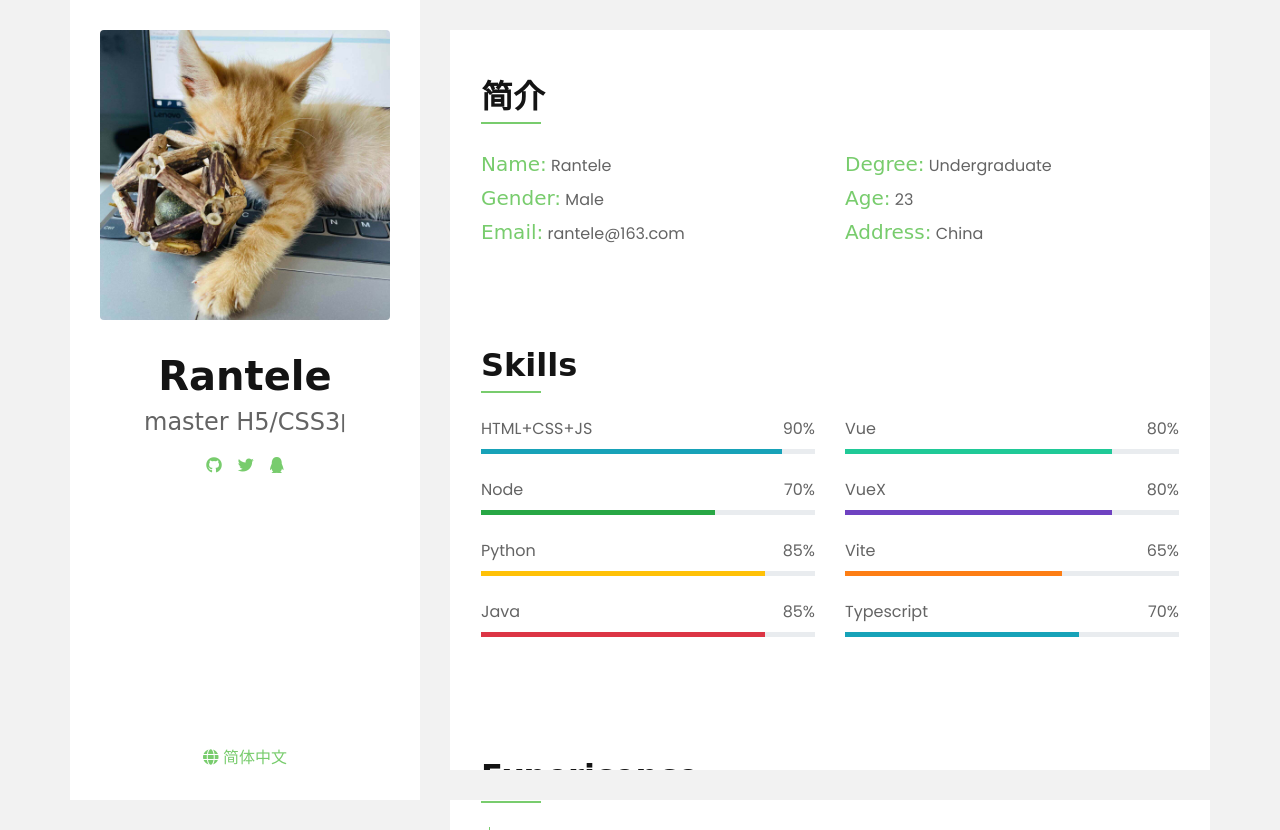
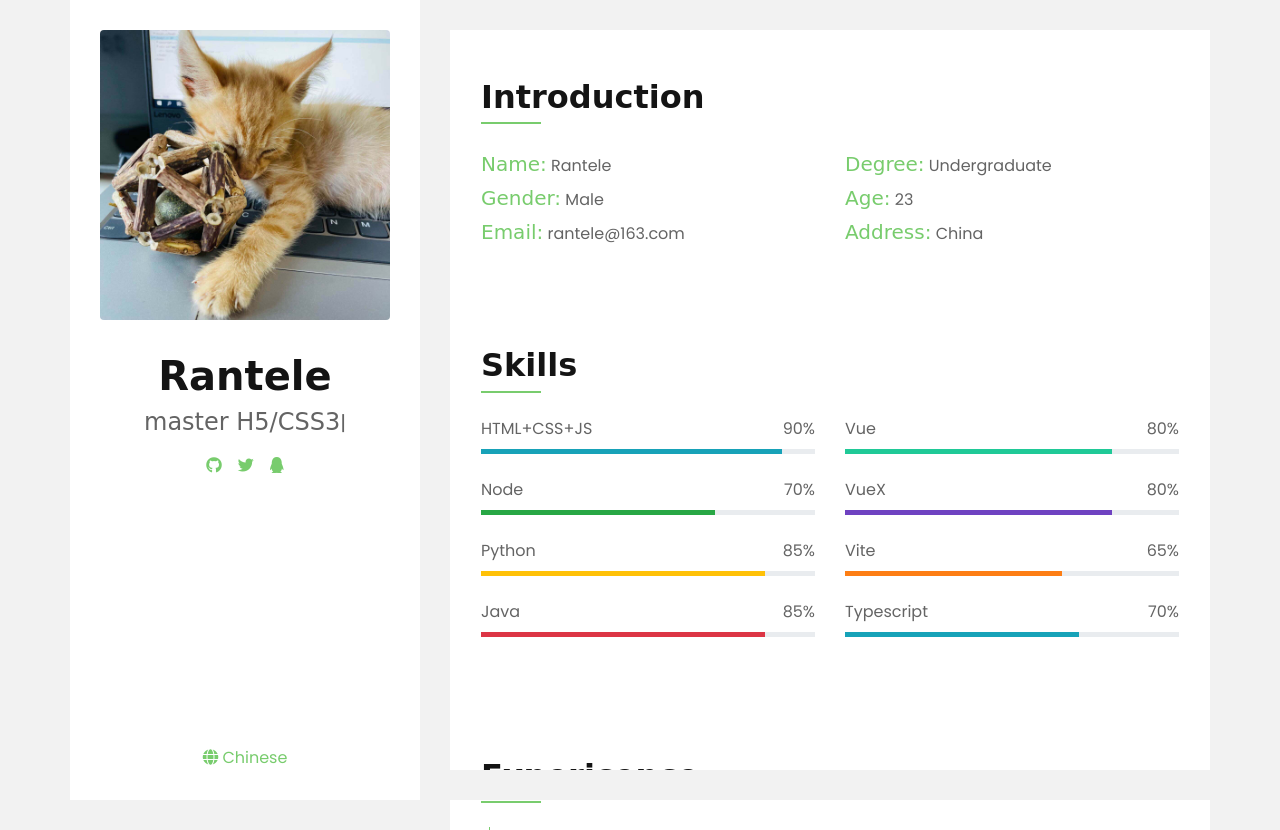
Before and after one commit to Rantele/Rantele.github.io, a plain HTML site: page index_en.html in a window 1280 px wide. Shown: the top 830 px of the page. Drawn offline with nearby package versions, Linux system fonts and the light colour scheme; a web font is replaced by a local one.

Commit message:
Update index_en.html

```diff
--- a/index_en.html
+++ b/index_en.html
@@ -43,7 +43,7 @@
             <a class="mx-2" href="tencent://message/?uin=3400425400&Site=&Menu=yes"><i class="fab fa-qq"></i></a>
           </div>
           <div class="d-flex justify-content-center mt-auto">
-            <a class="mx-2" href="./index.html" style="text-decoration: none;"><i class="fa fa-globe"></i> 简体中文</a>
+            <a class="mx-2" href="./index.html" style="text-decoration: none;"><i class="fa fa-globe"></i> Chinese</a>
           </div>
         </div>
         <div class="sidebar-icon d-flex flex-column h-100 justify-content-center text-right">
@@ -55,7 +55,7 @@
         <div class="container bg-white py-5">
           <div class="row px-3">
             <div class="col-12">
-              <h2 class="title position-relative pb-2 mb-4">简介</h2>
+              <h2 class="title position-relative pb-2 mb-4">Introduction</h2>
             </div>
             <div class="col-12">
               <div class="row">
@@ -285,7 +285,7 @@
               <div class="row">
                 <div class="col-12 text-center mb-2">
                   <ul class="list-inline mb-4" id="portfolio-flters">
-                    <li class="btn btn-outline-primary active" data-filter="*"><i class="fa fa-star mr-2"></i>全部</li>
+                    <li class="btn btn-outline-primary active" data-filter="*"><i class="fa fa-star mr-2"></i>All</li>
                     <li class="btn btn-outline-primary" data-filter=".first">
                       <i class="fa fa-blog mr-2"></i>BlogSystem
                     </li>
```
